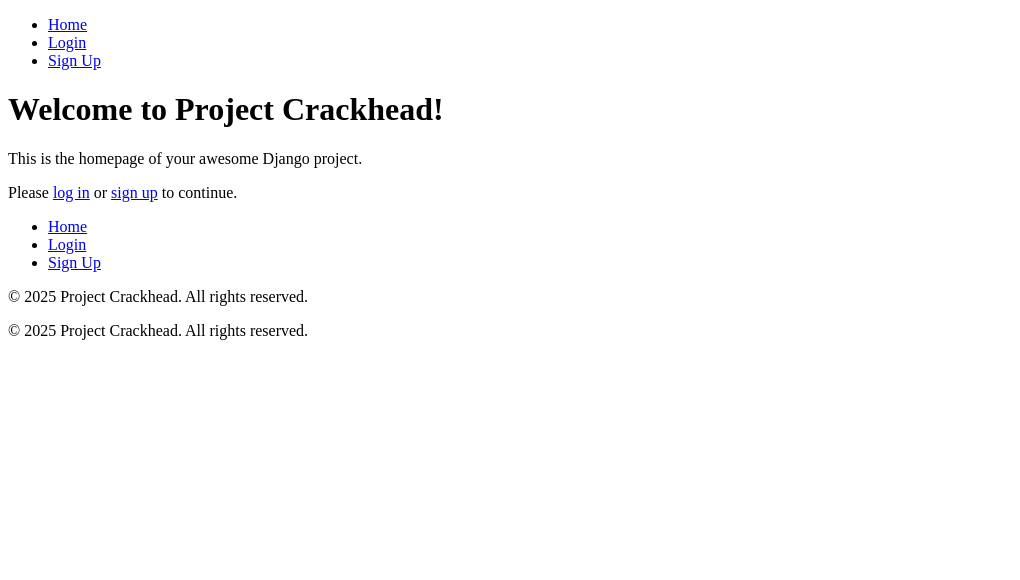
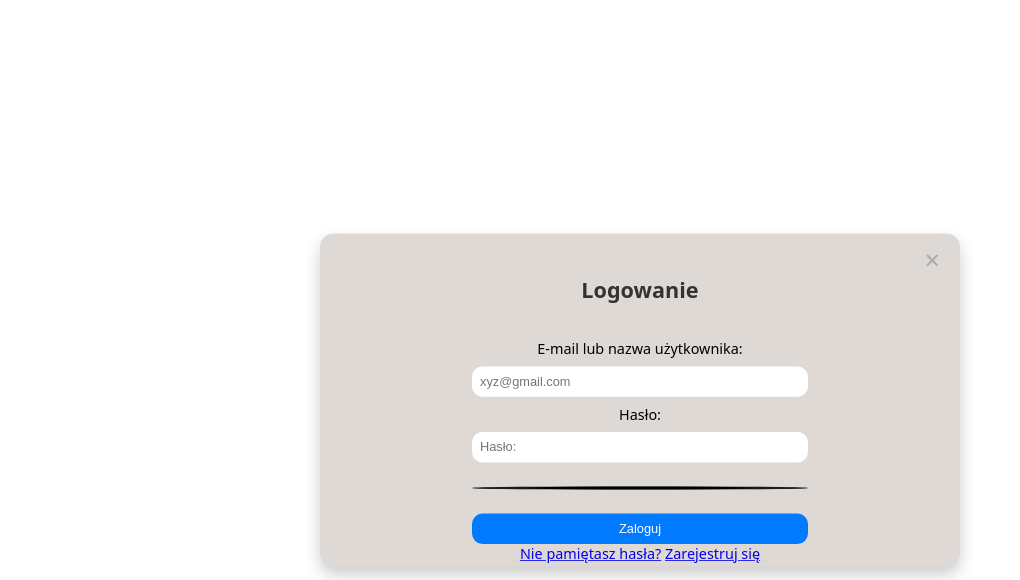
Before and after one commit to WRAAAAH/Project-Crackhead, a Django app: page / in a window 1280 px wide. Shown: the top 580 px of the page, without its empty margins (0-1020 px from the left). Run offline with Django 5.2, Linux system fonts and the light colour scheme; some libraries are stand-ins or nearby versions.

Commit message:
Fix of index

```diff
--- a/controller/templates/controller/index.html
+++ b/controller/templates/controller/index.html
@@ -1,19 +1 @@
 {% extends "account/login.html" %}
-
-{% block title %}Home - Project Crackhead{% endblock %}
-
-{% block content %}
-    <h1>Welcome to Project Crackhead!</h1>
-    <p>This is the homepage of your awesome Django project.</p>
-
-    {% if user.is_authenticated %}
-        <p>Hello, {{ user.username }}! You are logged in.</p>
-    {% else %}
-        <p>Please <a href="{% url 'account_login' %}">log in</a> or <a href="{% url 'account_signup' %}">sign up</a> to continue.</p>
-
-        <!-- Optionally include the login form directly on the homepage -->
-        <div class="login-section">
-            {% include "account/login.html" %}
-        </div>
-    {% endif %}
-{% endblock %}
--- a/templates/account/login.html
+++ b/templates/account/login.html
@@ -1,4 +1,3 @@
-{% extends "base.html" %}
 {% load socialaccount %}
 {% load static %}
 <!DOCTYPE html>
@@ -6,7 +5,7 @@
 <head>
     <meta charset="UTF-8">
     <title>Title</title>
-    <link rel="stylesheet" href="{% static '' %}">
+    <link rel="stylesheet" href="{% static 'css/main.css' %}">
 </head>
 <body>
     <div id="loginPopup">
```
